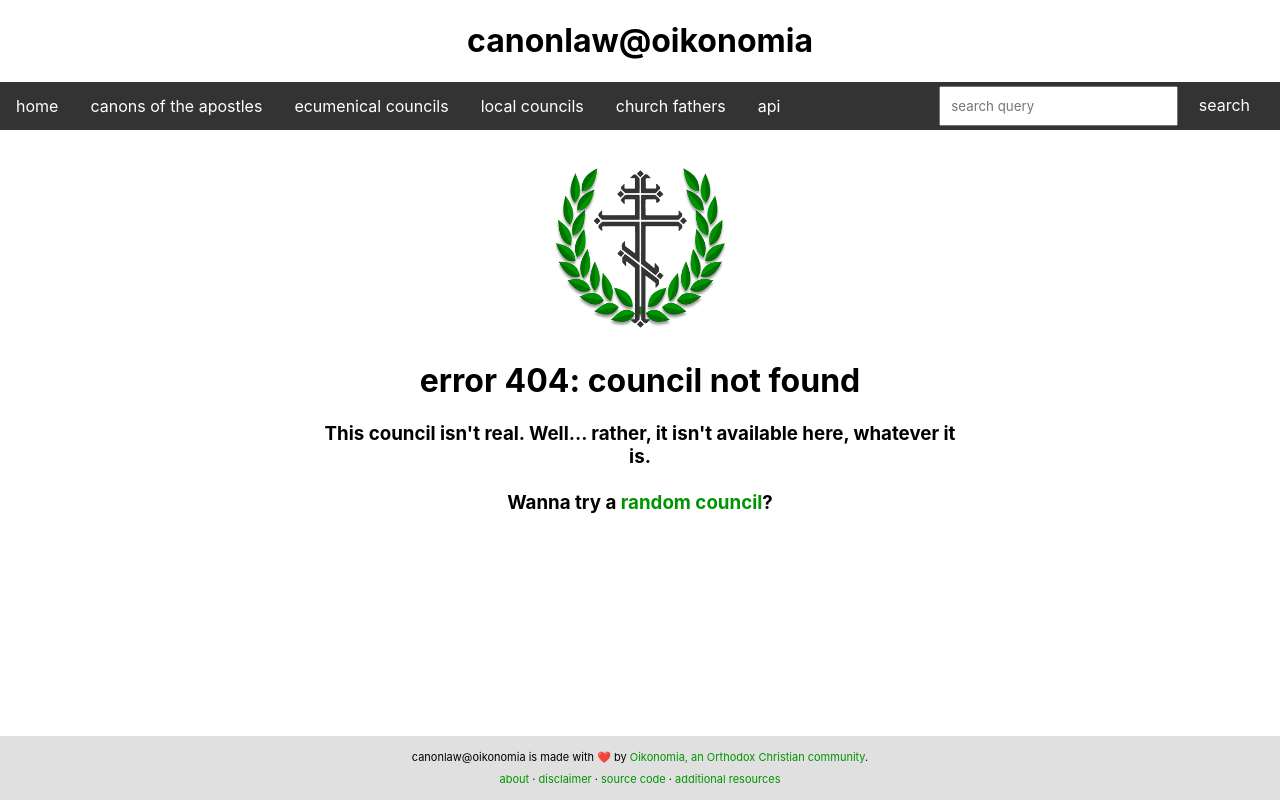
After one commit to Oikonomia/canon_law, a Flask app: page /c/1/ in a window 1280 px wide. The commit adds this page. Run offline with Flask 2, Linux system fonts and the light colour scheme.

Commit message:
More content and modifications.

```diff
--- a/canon_law/frontend.py
+++ b/canon_law/frontend.py
@@ -18,10 +18,22 @@
 
 import flask
 import tinydb
+import random
 
 from canon_law import central
 
 bp = flask.Blueprint("frontend", __name__)
+
+page_titles = {
+    "apostles": "canons of the apostles",
+    "1nicea": "first council of nicea (325)",
+    "1const": "first council of constantinople (381)",
+    "ephesus": "council of ephesus (431)",
+    "chalcedon": "council of chalcedon (451)",
+    "2const": "second council of constantinople (553)",
+    "3const": "third council of constantinople (680-681)",
+    "trullo": "council of trullo (quinisext) (692)"
+}
 
 
 @bp.route("/")
@@ -29,48 +41,22 @@ def index():
     return flask.render_template("index.html")
 
 
-@bp.route("/apostles/")
-def apostles():
-    title = "canons of the apostles"
+@bp.route("/c/<council>/")
+def council(council=None):
+    if council in page_titles.keys():
+        title = page_titles[council]
 
-    query = tinydb.Query()
+        query = tinydb.Query()
 
-    obj = central.db.search(query.name == "apostles")[0]
+        obj = central.db.search(query.name == council)[0]
 
-    return flask.render_template("council.html", title=title, name=title, obj=obj)
+        return flask.render_template("council.html", title=title, obj=obj)
+    else:
+        random_index = random.randint(0, (len(page_titles.keys()) - 1))
 
+        random_council = list(page_titles.keys())[random_index]
 
-@bp.route("/1nicea/")
-def f_nicea():
-    title = "first council of nicea (325)"
-
-    query = tinydb.Query()
-
-    obj = central.db.search(query.name == "1nicea")[0]
-
-    return flask.render_template("council.html", title=title, name=title, obj=obj)
-
-
-@bp.route("/1const/")
-def f_const():
-    title = "first council of constantinople (381)"
-
-    query = tinydb.Query()
-
-    obj = central.db.search(query.name == "1const")[0]
-
-    return flask.render_template("council.html", title=title, name=title, obj=obj)
-
-
-@bp.route("/ephesus/")
-def ephesus():
-    title = "council of ephesus (431)"
-
-    query = tinydb.Query()
-
-    obj = central.db.search(query.name == "ephesus")[0]
-
-    return flask.render_template("council.html", title=title, name=title, obj=obj)
+        return flask.render_template("unknown_council.html", random_council=random_council)
 
 
 @bp.route("/search/", methods=["GET", "POST"])
--- a/static/style.css
+++ b/static/style.css
@@ -2,7 +2,7 @@
     font-family: -apple-system, BlinkMacSystemFont, 'Segoe UI', Roboto, Oxygen, Ubuntu, Cantarell, 'Open Sans', 'Helvetica Neue', sans-serif;
 }
 
-body { margin: 0 auto; }
+body { margin: 0 auto; padding: 0;}
 
 header h1 { text-align: center; }
 header h1 a { color: black !important; }
@@ -103,6 +103,13 @@ header .separator:hover {
     margin-left: 25%;
     margin-right: 25%;
     margin-bottom: 50px;
+
+    /* hacky way of making the footer stick to the bottom */
+    /* only because i don't think it appropriate to add a surrounding div to everything */
+    min-height: 70vh;
+    min-height: -webkit-calc(100vh - 254px);
+    min-height: -moz-calc(100vh - 254px);
+    min-height: calc(100vh - 254px);
 }
 
 .main h1 { text-align: center; }
@@ -115,6 +122,7 @@ header .separator:hover {
 .main li { padding-bottom: 15px; }
 
 footer {
+    bottom: 0;
     padding: 10px;
     background-color: #e0e0e0;
     text-align: center;
--- a/templates/base.html
+++ b/templates/base.html
@@ -56,16 +56,16 @@ Sometimes a man must look for nothing to find everything.
         <h1><a href="{{ url_for('frontend.index') }}">canonlaw@oikonomia</a></h1>
         <ul>
             <li><a href="{{ url_for('frontend.index') }}">home</a></li>
-            <li><a href="{{ url_for('frontend.apostles') }}">canons of the apostles</a></li>
+            <li><a href="{{ url_for('frontend.council', council='apostles') }}">canons of the apostles</a></li>
             <li class="dropdown">
                 <a class="dropbtn">ecumenical councils</a>
                 <div class="dropdown-content">
-                    <a href="{{ url_for('frontend.f_nicea') }}">first council of nicea (325)</a>
-                    <a href="{{ url_for('frontend.f_const') }}">first council of constantinople (381)</a>
-                    <a href="{{ url_for('frontend.ephesus') }}">council of ephesus (431)</a>
-                    <a href="#">council of chalcedon (451)</a>
-                    <a href="#">second council of constantinople (553)</a>
-                    <a href="#">third council of constantinople (680-681)</a>
+                    <a href="{{ url_for('frontend.council', council='1nicea') }}">first council of nicea (325)</a>
+                    <a href="{{ url_for('frontend.council', council='1const') }}">first council of constantinople (381)</a>
+                    <a href="{{ url_for('frontend.council', council='ephesus') }}">council of ephesus (431)</a>
+                    <a href="{{ url_for('frontend.council', council='chalcedon') }}">council of chalcedon (451)</a>
+                    <a href="{{ url_for('frontend.council', council='2const') }}">second council of constantinople (553)</a>
+                    <a href="{{ url_for('frontend.council', council='3const') }}">third council of constantinople (680-681)</a>
                     <a href="#">council of trullo (quinisext) (692)</a>
                     <a href="#">second council of nicea (787)</a>
                     <a href="#" class="separator">
--- /dev/null
+++ b/templates/unknown_council.html
@@ -0,0 +1,15 @@
+{% extends "base.html" %}
+
+{% block title %}error 404: council not found{% endblock %}
+
+{% block main %}
+<img src="{{ url_for('static', filename='logo.png') }}" height="200px">
+<h1>error 404: council not found</h1>
+<h3 style="text-align: center;">
+    This council isn't real. Well... rather, it isn't available here, whatever it is.
+
+    <br><br>
+
+    Wanna try a <a href="{{ url_for('frontend.council', council=random_council) }}">random council</a>?
+</h3>
+{% endblock %}
```
Also changed, not shown: templates/council.html (+9 -1 lines), 5 other files.
